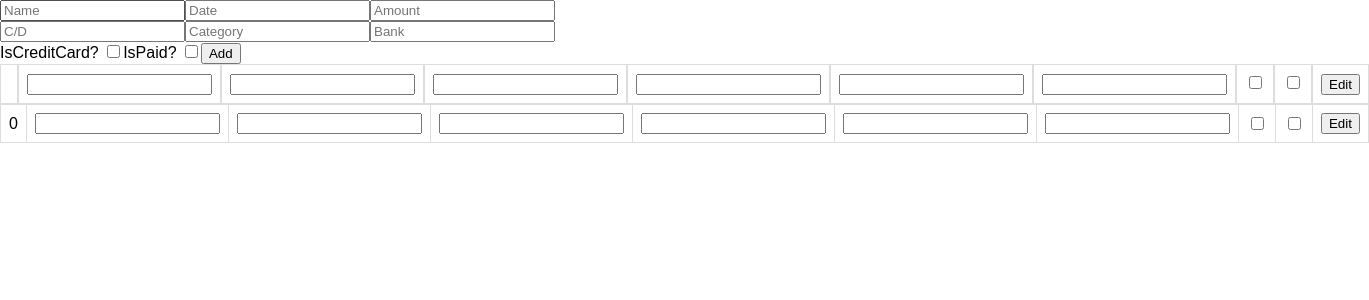
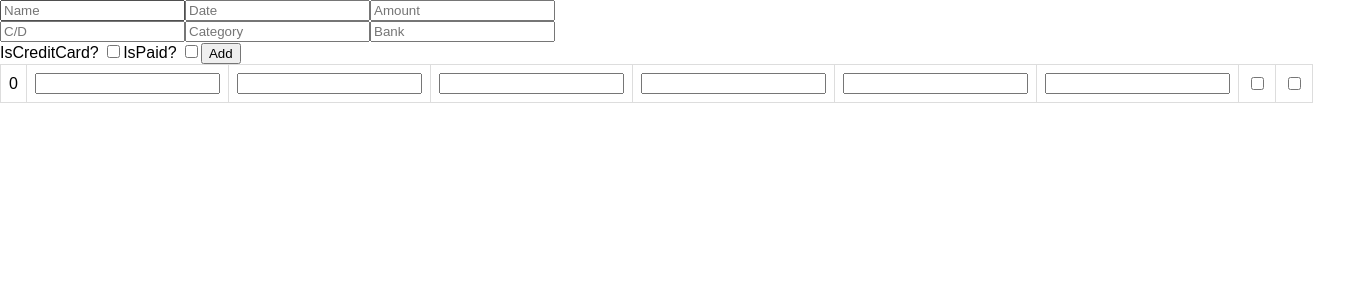
Before and after one commit to houseOfEorl/expenses-app, a React (Create React App) app: page / in a window 1280 px wide. Both pictures are taken after a click on the button "Add". Shown: the top 300 px of the page, 1369 px wide, since content can reach past the window. Built offline with nearby package versions, Linux system fonts and the light colour scheme.

Commit message:
Adding inline editing in the grid
Adding inline editing in the grid

```diff
--- a/src/actions/index.js
+++ b/src/actions/index.js
@@ -6,9 +6,9 @@ export const addExpense = ( data ) => ({
     payload: data
 })
 
-export const updateExpense = id => ({
+export const updateExpense = data => ({
     type: 'UPDATE_EXPENSE',
-    id: id
+    data: data
 })
 
 export const setVisibiltyFilter = filter => ({
--- a/src/components/Expense.js
+++ b/src/components/Expense.js
@@ -1,18 +1,19 @@
 import React from 'react';
 import PropTypes from 'prop-types';
 
-const Expense = ({ expense, onHandleEditRowClick  }) => (
+const Expense = ({ expense, onHandleEditRowClick, handleChangeCell  }) => (
     <tr>
         <td> {expense.id} </td>
-        <td> <input type="text" value={expense.name} /> </td>
-        <td> <input type="text" value={expense.date} /> </td>
-        <td> <input type="text" value={expense.amount} /> </td>
-        <td> <input type="text" value={expense.isCreditOrDebit} />  </td>
-        <td> <input type="text" value={expense.paymentCategory} /> </td>
-        <td> <input type="text" value={expense.bank} /> </td>
-        <td> <input type="checkbox" checked={expense.isCreditCard} readOnly />  </td>
-        <td> <input type="checkbox" checked={expense.isPaid} readOnly />  </td>
-        <td> <input type="button" onClick = {() => onHandleEditRowClick(expense.id)} value="Edit" />  </td>
+        <td> <input type="text" name="name" defaultValue={expense.name} onChange={handleChangeCell} /> </td>
+        <td> <input type="text" name="date" defaultValue={expense.date} onChange={handleChangeCell} /> </td>
+        <td> <input type="text" name="amount" defaultValue={expense.amount} onChange={handleChangeCell} /> </td>
+        <td> <input type="text" name="isCreditOrDebit" defaultValue={expense.isCreditOrDebit} onChange={handleChangeCell} />  </td>
+        <td> <input type="text" name="paymentCategory" defaultValue={expense.paymentCategory} onChange={handleChangeCell} /> </td>
+        <td> <input type="text" name="bank" defaultValue={expense.bank} onChange={handleChangeCell} /> </td>
+        <td> <input type="checkbox" name="isCreditCard" checked={expense.isCreditCard} onChange={handleChangeCell} />  </td>
+        <td> <input type="checkbox" name="isPaid" checked={expense.isPaid} onChange={handleChangeCell} />  </td>
+        {/* <td> <input type="button" onClick = {() => onHandleEditRowClick(expense.id)} value="Edit" />  </td>
+        <td> <input type="button" onClick = {() => handleChangeCell} value="Save" />  </td> */}
     </tr>
 )
 
--- a/src/components/ExpenseList.js
+++ b/src/components/ExpenseList.js
@@ -2,14 +2,14 @@ import React from 'react';
 import PropTypes from 'prop-types';
 import Expense from './Expense';
 
-const ExpenseList = ({ expenses, onHandleEditRowClick }) => (
-    <table class="table">
+const ExpenseList = ({ expenses, handleChangeCell }) => (
+    <table className="table">
         <tbody>
             {expenses.map(expense =>
                 <Expense
                     key = {expense.id}
                     expense = {expense}
-                    onHandleEditRowClick = {onHandleEditRowClick}
+                    handleChangeCell = {(e) => handleChangeCell(e, expense)}
                 />
             )}
         </tbody>
@@ -29,8 +29,7 @@ ExpenseList.propTypes = {
       isCreditCard: PropTypes.bool.isRequired,
       isPaid: PropTypes.bool.isRequired
     }).isRequired).isRequired,
-
-    onHandleEditRowClick: PropTypes.func.isRequired
+    handleChangeCell: PropTypes.func.isRequired
 }
 
 export default ExpenseList
--- a/src/containers/ExpenseModal.js
+++ b/src/containers/ExpenseModal.js
@@ -5,10 +5,15 @@ import {connect} from 'react-redux';
 
 class ExpenseModal extends React.Component {
     render() {
-        const expense = this.props
+        const expense = this.props.expenses
         return(
             <div>
-                <Expense expense = {expense}/>
+                {expense.map(expense =>
+                    <Expense
+                        key = {expense.id}
+                        expense = {expense}
+                    />
+                )}
             </div>
         )
     }
@@ -25,16 +30,17 @@ ExpenseModal.propTypes = {
         paymentCategory: PropTypes.string.isRequired,
         bank: PropTypes.string.isRequired,
         isCreditCard: PropTypes.bool.isRequired,
-        isPaid: PropTypes.bool.isRequired
-    }).isRequired
+        isPaid: PropTypes.bool.isRequired,
+        editing: PropTypes.bool.isRequired
+    })
 }
 
 const getVisibleExpense = (expenses) => {
-    return expenses;
+    return expenses.filter(x => x.editing === true);
 }
 
 const mapStateToProps = (state ) => ({
-    expenses: getVisibleExpense(state.expenses, state.period, state.typeOfExpense)
+    expenses: getVisibleExpense(state.expenses)
 })
 
 const mapDispatchToProps = dispatch => ({
--- a/src/containers/VisibleExpenseList.js
+++ b/src/containers/VisibleExpenseList.js
@@ -6,10 +6,14 @@ import PropTypes from 'prop-types';
 
 class VisibleExpenseList extends Component {
 
+    handleChangeCell = (event, expense) => {
+        const { dispatch } = this.props;
 
-    handleEditRowClick = ( printThis ) => {
-        const { dispatch } = this.props;
-        dispatch(updateExpense(printThis));
+        const target = event.target;
+        const value = target.type === 'checkbox' ? target.checked : target.value;
+        const name = target.name;
+        expense[name] = value;
+        dispatch(updateExpense(expense));
     }
 
     render() {
@@ -17,7 +21,8 @@ class VisibleExpenseList extends Component {
         return (
             <div>
                 <ExpenseList expenses = {expenses}
-                             onHandleEditRowClick = {this.handleEditRowClick} />
+                             onHandleEditRowClick = {this.handleEditRowClick}
+                             handleChangeCell = {this.handleChangeCell} />
             </div>
         )
     }
--- a/src/reducers/expenses.js
+++ b/src/reducers/expenses.js
@@ -12,14 +12,18 @@ const expenses = (state = [], action) => {
                     paymentCategory: action.payload.paymentCategory,
                     bank: action.payload.bank,
                     isCreditCard: action.payload.isCreditCard,
-                    isPaid: action.payload.isPaid,
-                    editing: false
+                    isPaid: action.payload.isPaid
                 }
             ];
         case 'DELETE_EXPENSE':
             return state.filter(x => x.id !== action.id);
+        // case 'RESET_UPDATE_STATUS_EXPENSE':
+        //     state.forEach(function(item){
+        //         item.editing = false
+        //     });
+        //     return state;
         case 'UPDATE_EXPENSE':
-            return state.map(x => x.id === action.id ? {...x,editing:!x.editing}:x);
+            return state.map(x => x.id === action.data.id ? x = action.data : x);
         default:
             return state;
     }
```
